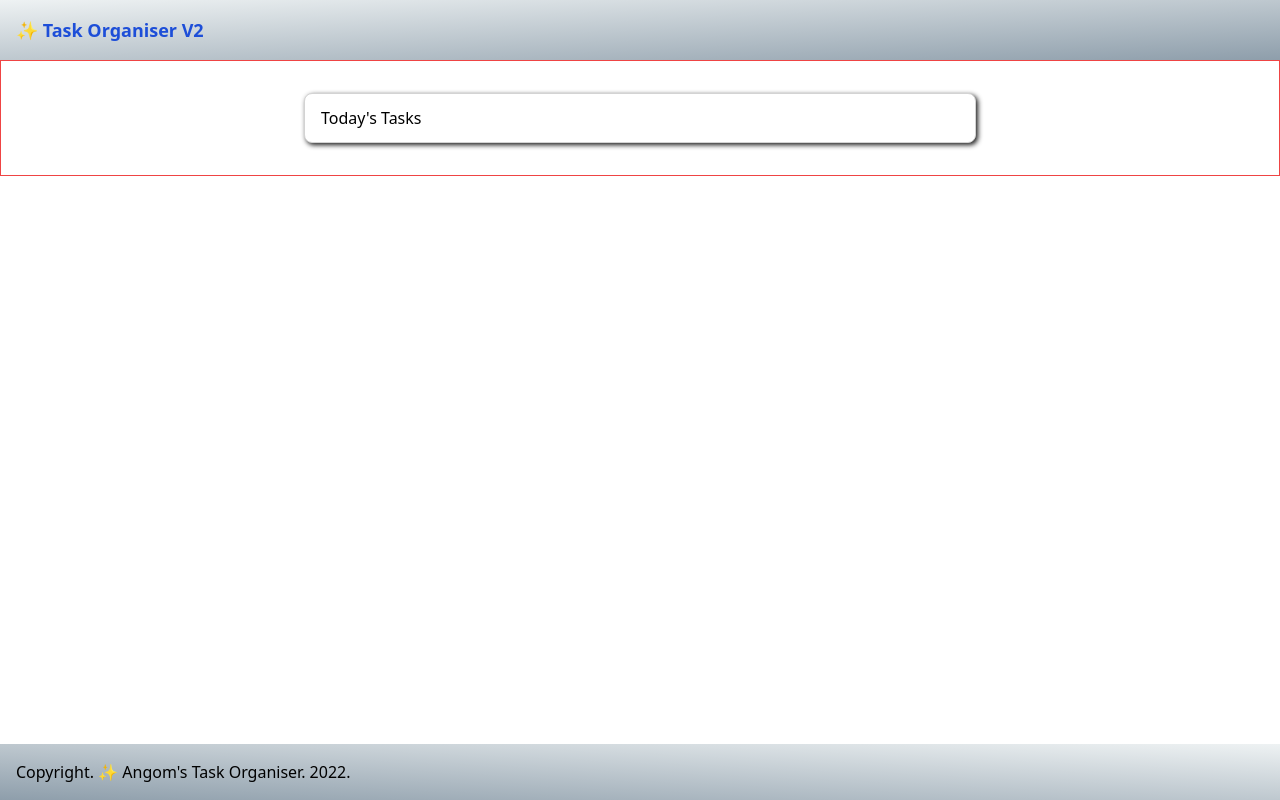
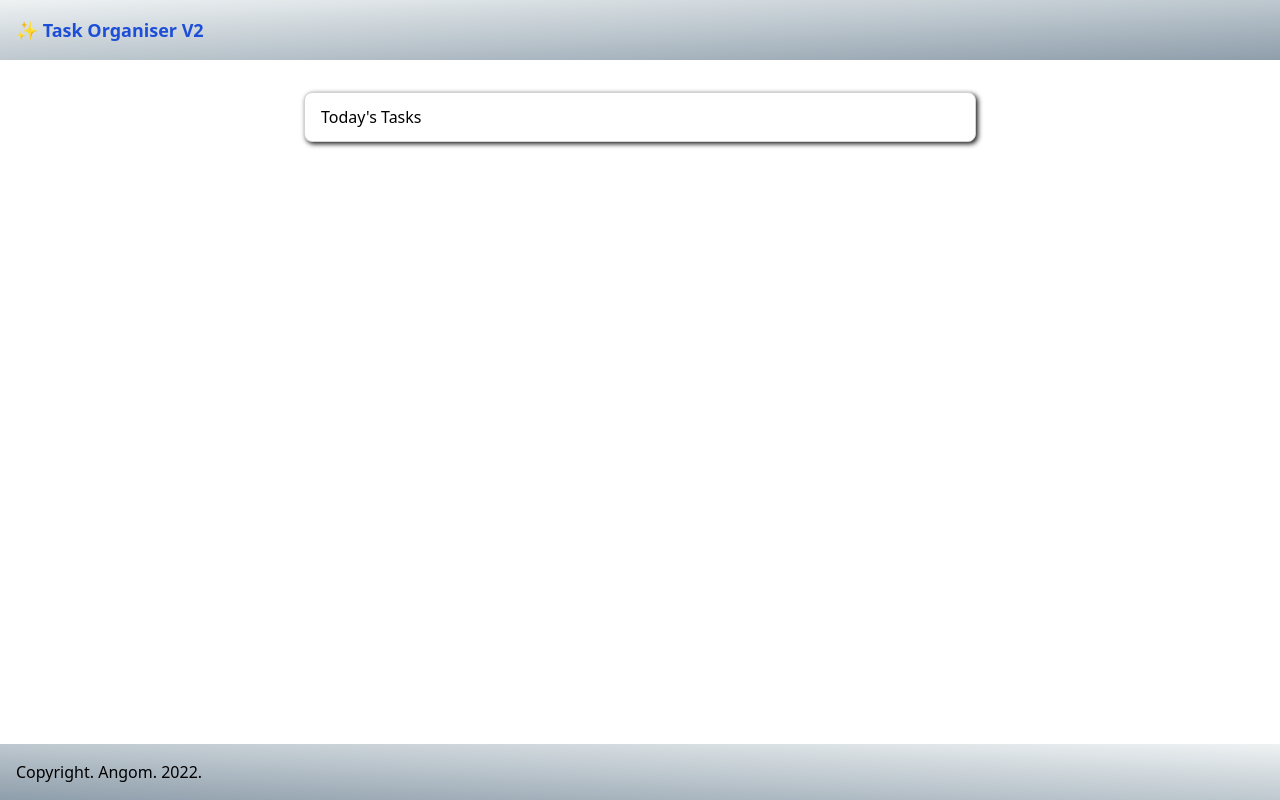
Before and after one commit to AngomRanjan/task-organiser-v2, a React (Vite) app: page / in a window 1280 px wide. Built offline with nearby package versions, Linux system fonts and the light colour scheme.

Commit message:
Add Task Contexts

```diff
--- a/src/App.jsx
+++ b/src/App.jsx
@@ -1,19 +1,24 @@
+import { TasksProvider, useTasksContextValue } from './context';
+
 const App = () => {
+  const tasksContextValue = useTasksContextValue();
   return (
     <>
+      <TasksProvider value={tasksContextValue}>
         <header className='w-full sticky top-0 bg-gradient-to-tl from-[#8e9eab] to-[#eef2f3] p-4'>
           <h1 className='text-lg font-bold text-blue-700'>
             ✨ Task Organiser V2
           </h1>
         </header>
-      <main className='py-8 border border-red-500'>
+        <main className='py-8'>
           <section className='max-w-2xl mx-auto border border-solid border-[#d3d3d3] custom-shadow rounded-lg px-4 py-3 text-black bg-white'>
             <h2>Today&apos;s Tasks</h2>
           </section>
         </main>
         <footer className='flex w-full bg-gradient-to-tr from-[#8e9eab] to-[#eef2f3] p-4 absolute bottom-0'>
-        Copyright. ✨ Angom&apos;s Task Organiser. 2022.
+          Copyright. Angom. 2022.
         </footer>
+      </TasksProvider>
     </>
   );
 };
--- /dev/null
+++ b/src/context/TasksContext.js
@@ -0,0 +1,9 @@
+import { createContext, useContext } from 'react';
+
+const TasksContext = createContext();
+
+export const useTasksContext = () => {
+  return useContext(TasksContext);
+};
+
+export const TasksProvider = TasksContext.Provider;
--- /dev/null
+++ b/src/context/index.js
@@ -0,0 +1,2 @@
+export { useTasksContext, TasksProvider } from './TasksContext';
+export { useTasksContextValue } from './useTasksContextValue';
--- /dev/null
+++ b/src/context/useTasksContextValue.js
@@ -0,0 +1,88 @@
+import { useReducer, useEffect, useMemo } from 'react';
+import { nanoid } from 'nanoid';
+
+const taskReducer = (state, action) => {
+  const { type, payload } = action;
+  switch (type) {
+    case 'add':
+      return [...state, { id: nanoid(), task: payload, completed: false }];
+    case 'update':
+      return state.map((task) =>
+        task.id === payload.id ? { ...task, ...payload.updatedtask } : task
+      );
+    case 'delete':
+      return state.filter((task) => task.id !== payload);
+    case 'toggleStatus':
+      return state.map((task) =>
+        task.id === payload ? { ...task, completed: !task.completed } : task
+      );
+    case 'clearCompleted':
+      return state.filter((task) => !task.completed);
+    default:
+      return state;
+  }
+};
+
+const getInitialState = () => {
+  try {
+    const localTasks = JSON.parse(localStorage.getItem('tasks'));
+    return Array.isArray(localTasks) ? localTasks : [];
+  } catch (error) {
+    console.error('Error loading tasks from localStorage:', error);
+    return [];
+  }
+};
+
+export const useTasksContextValue = () => {
+  const [tasks, dispatch] = useReducer(taskReducer, getInitialState());
+
+  const total = tasks.length || 0;
+  const completedTotal = tasks.filter((todo) => todo.completed).length || 0;
+  const pendingTotal = total - completedTotal;
+
+  const addTask = (task) => {
+    dispatch({ type: 'add', payload: task });
+  };
+
+  const updateTask = (id, updatedTask) => {
+    dispatch({ type: 'update', payload: { id, updatedTask } });
+  };
+
+  const deleteTask = (id) => {
+    dispatch({ type: 'delete', payload: id });
+  };
+
+  const toggleComplete = (id) => {
+    dispatch({ type: 'toggleStatus', payload: id });
+  };
+
+  const clearCompleted = () => {
+    dispatch({ type: 'clearCompleted' });
+  };
+
+  // Update localStorage whenever tasks change
+  useEffect(() => {
+    try {
+      localStorage.setItem('tasks', JSON.stringify(tasks));
+    } catch (error) {
+      console.error('Error saving tasks to localStorage:', error);
+    }
+  }, [tasks]);
+
+  const contextValue = useMemo(
+    () => ({
+      tasks,
+      total,
+      completedTotal,
+      pendingTotal,
+      addTask,
+      updateTask,
+      deleteTask,
+      toggleComplete,
+      clearCompleted,
+    }),
+    [tasks, total, completedTotal, pendingTotal]
+  );
+
+  return contextValue;
+};
```
Lines whose indentation alone changed are shown as unchanged.
